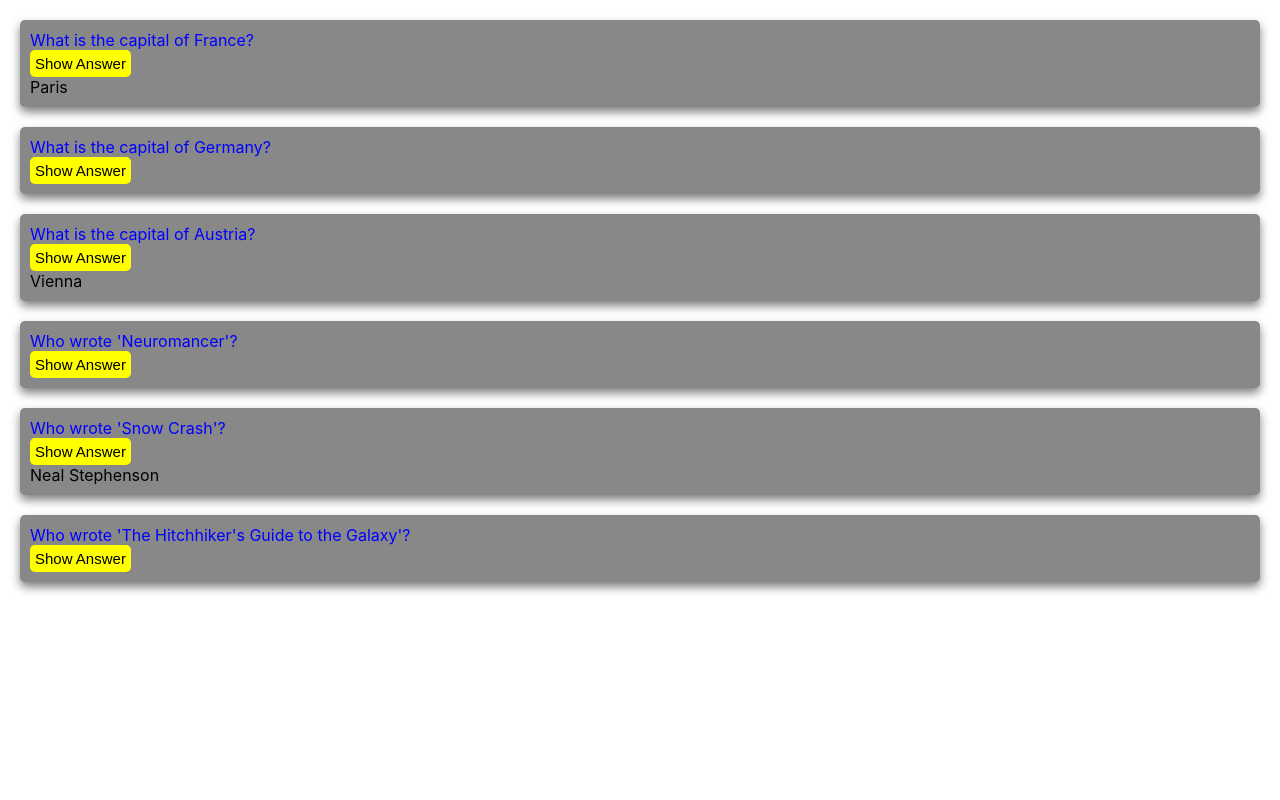
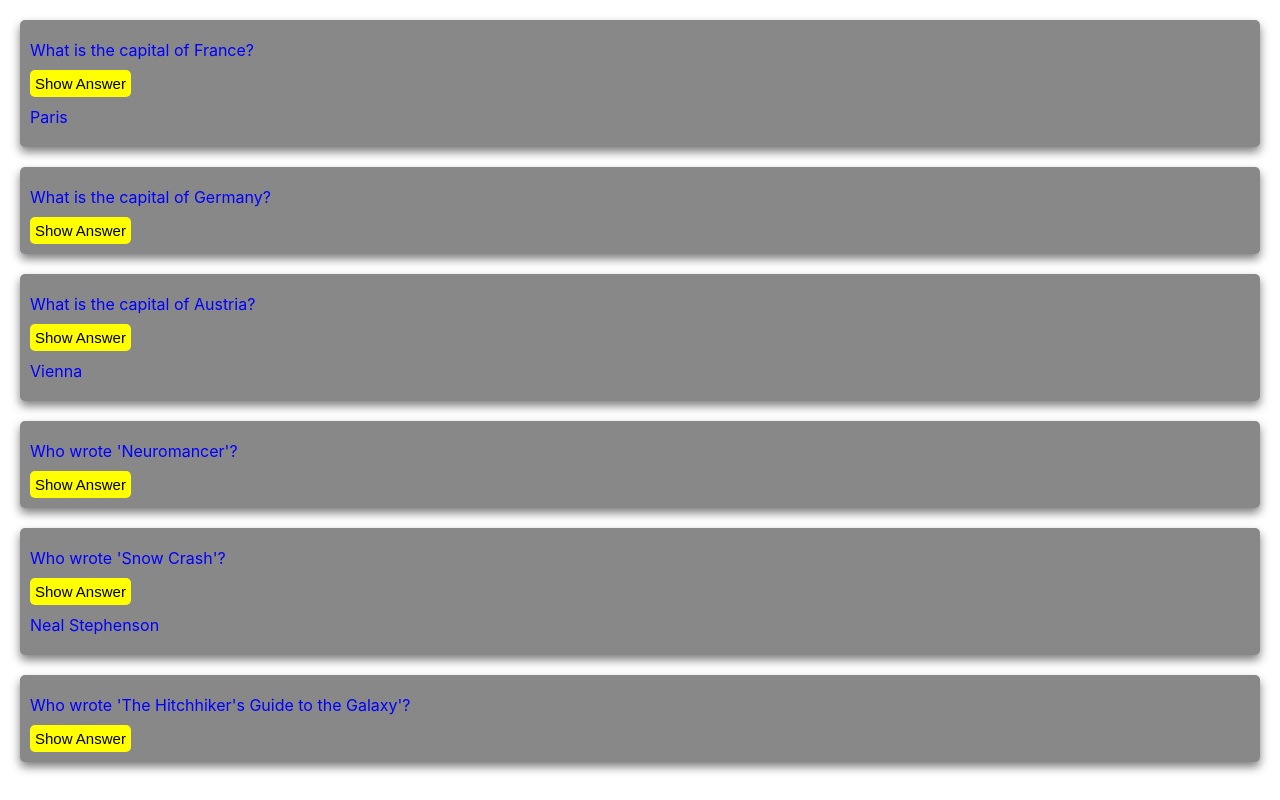
Before and after one commit to UniversalTraveller/quiz-app-react, a React (Create React App) app: page / in a window 1280 px wide. Built offline with nearby package versions, Linux system fonts and the light colour scheme.

Commit message:
Fix card styling

```diff
--- a/src/components/DisplayCards.jsx
+++ b/src/components/DisplayCards.jsx
@@ -9,8 +9,9 @@
   box-shadow: 0 0.5rem 1rem rgba(0, 0, 0, 0.5);
 `;
 
-const Question = styled.p`
+const CardText = styled.p`
   color: blue;
+  padding: 1rem 0;
 `;
 
 const BigButton = styled.button`
@@ -35,7 +36,7 @@
     <div className="App">
       {quizCards.map((card) => (
         <Card key={card.id}>
-          <Question>{card.question}</Question>
+          <CardText>{card.question}</CardText>
           <BigButton
             type="button"
             onClick={() => {
@@ -44,7 +45,7 @@
           >
             Show Answer
           </BigButton>
-          {card.showAnswer && <p>{card.answer}</p>}
+          {card.showAnswer && <CardText>{card.answer}</CardText>}
         </Card>
       ))}
     </div>
```
